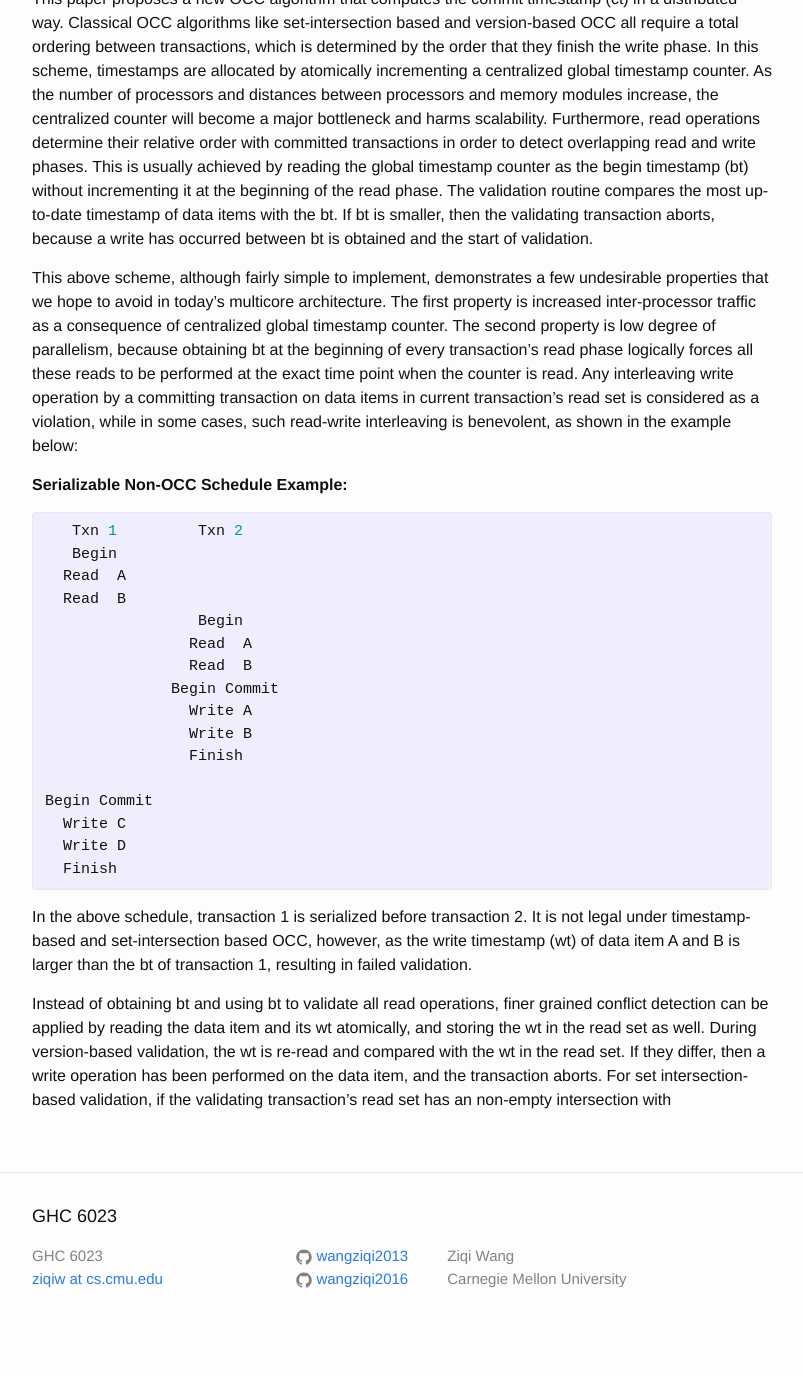
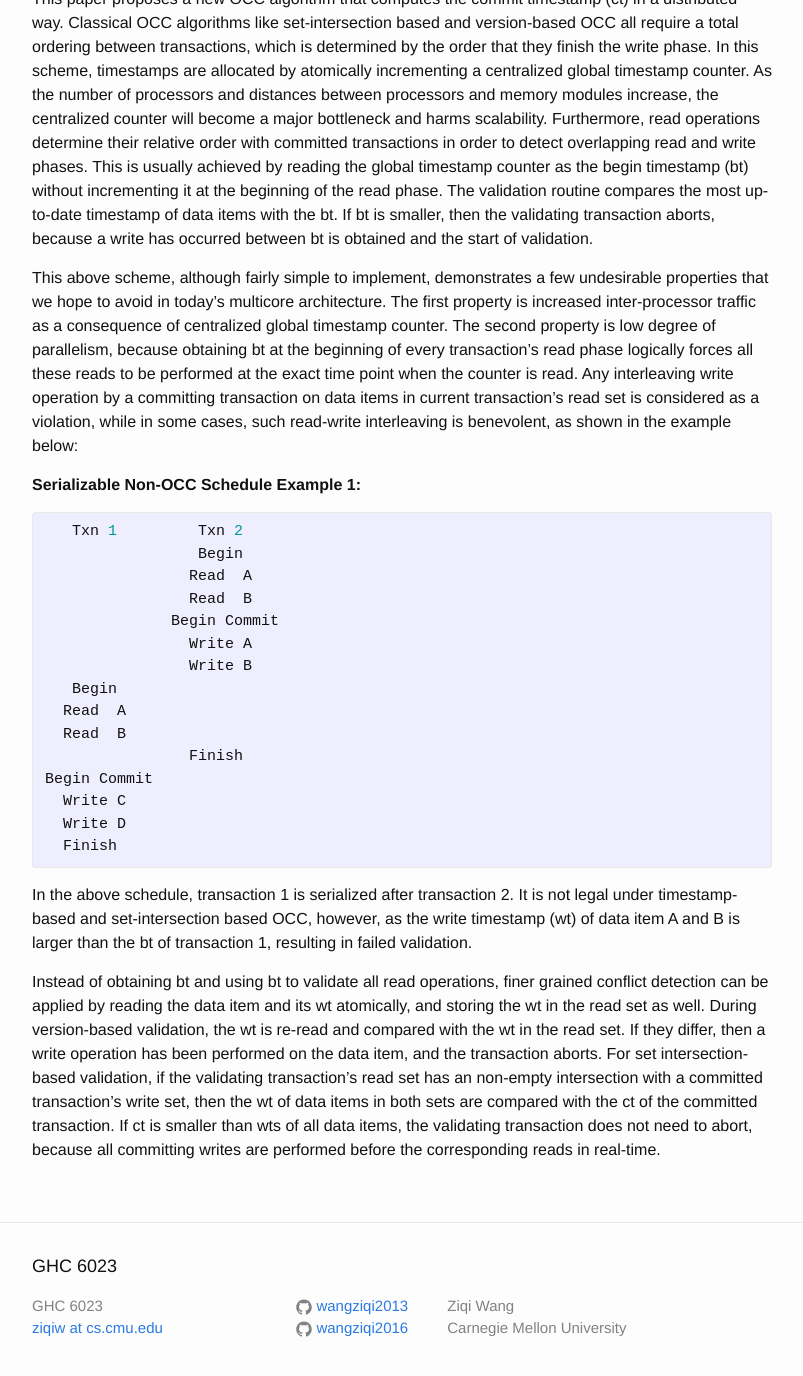
Before and after one commit to wangziqi2013/wangziqi2013.github.io, a Jekyll site: the page built from _posts/2018-04-07-Concurrent-Certifications-by-Intervals-of-ts-in-distributed-dbms.markdown, in a window 1280 px wide and 1400 px high, scrolled down 637 px. Shown: the top 1376 px of the window, without its empty margins (238-1041 px from the left). Built offline with Jekyll 4.4.1, drawn with Linux system fonts in a browser that asks for light colours; before the commit the page ends 1987 px from its top, so only the background shows below that.

Commit message:
Change example

```diff
--- a/_posts/2018-04-07-Concurrent-Certifications-by-Intervals-of-ts-in-distributed-dbms.markdown
+++ b/_posts/2018-04-07-Concurrent-Certifications-by-Intervals-of-ts-in-distributed-dbms.markdown
@@ -33,27 +33,26 @@ be performed at the exact time point when the counter is read. Any interleaving
 transaction on data items in current transaction's read set is considered as a violation, while in some cases,
 such read-write interleaving is benevolent, as shown in the example below:
 
-**Serializable Non-OCC Schedule Example:**
+**Serializable Non-OCC Schedule Example 1:**
 {% highlight C %}
    Txn 1         Txn 2
-   Begin
-  Read  A
-  Read  B
                  Begin
                 Read  A
                 Read  B
               Begin Commit
                 Write A
                 Write B
+   Begin
+  Read  A
+  Read  B
                 Finish
-
 Begin Commit
   Write C
   Write D
   Finish
 {% endhighlight %}
 
-In the above schedule, transaction 1 is serialized before transaction 2. It is not legal under timestamp-based
+In the above schedule, transaction 1 is serialized after transaction 2. It is not legal under timestamp-based
 and set-intersection based OCC, however, as the write timestamp (wt) of data item A and B is larger than the
 bt of transaction 1, resulting in failed validation.
 
@@ -61,4 +60,7 @@ Instead of obtaining bt and using bt to validate all read operations, finer grai
 by reading the data item and its wt atomically, and storing the wt in the read set as well. During version-based
 validation, the wt is re-read and compared with the wt in the read set. If they differ, then a write operation has
 been performed on the data item, and the transaction aborts. For set intersection-based validation, if the validating
-transaction's read set has an non-empty intersection with
+transaction's read set has an non-empty intersection with a committed transaction's write set, then the wt of
+data items in both sets are compared with the ct of the committed transaction. If ct is smaller than wts of
+all data items, the validating transaction does not need to abort, because all committing writes are
+performed before the corresponding reads in real-time.
```
